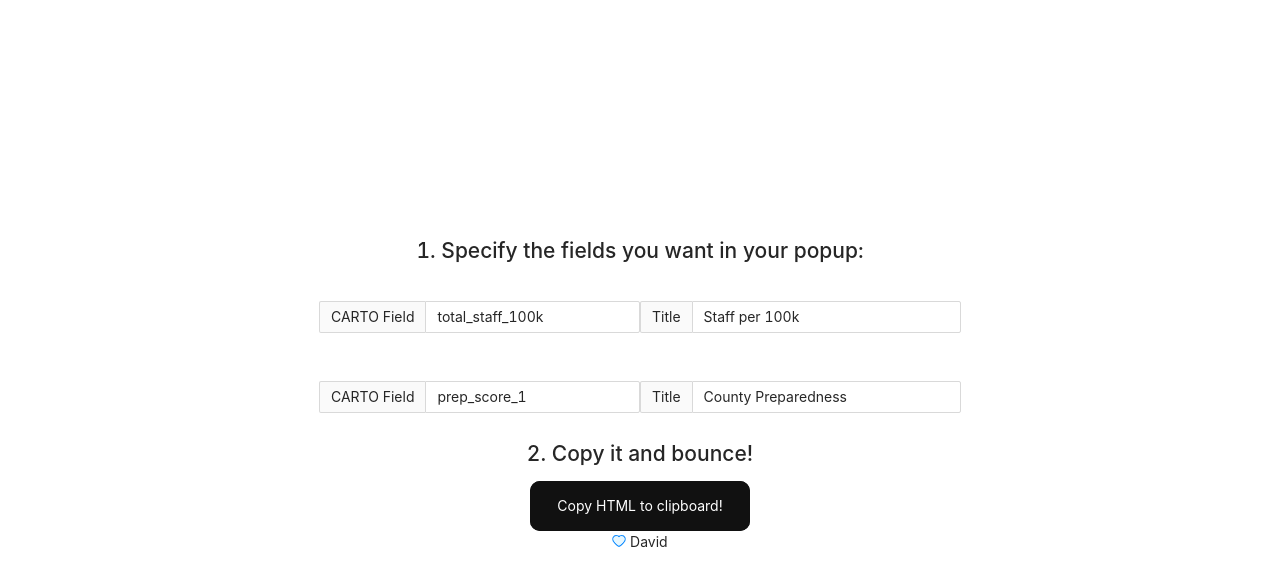
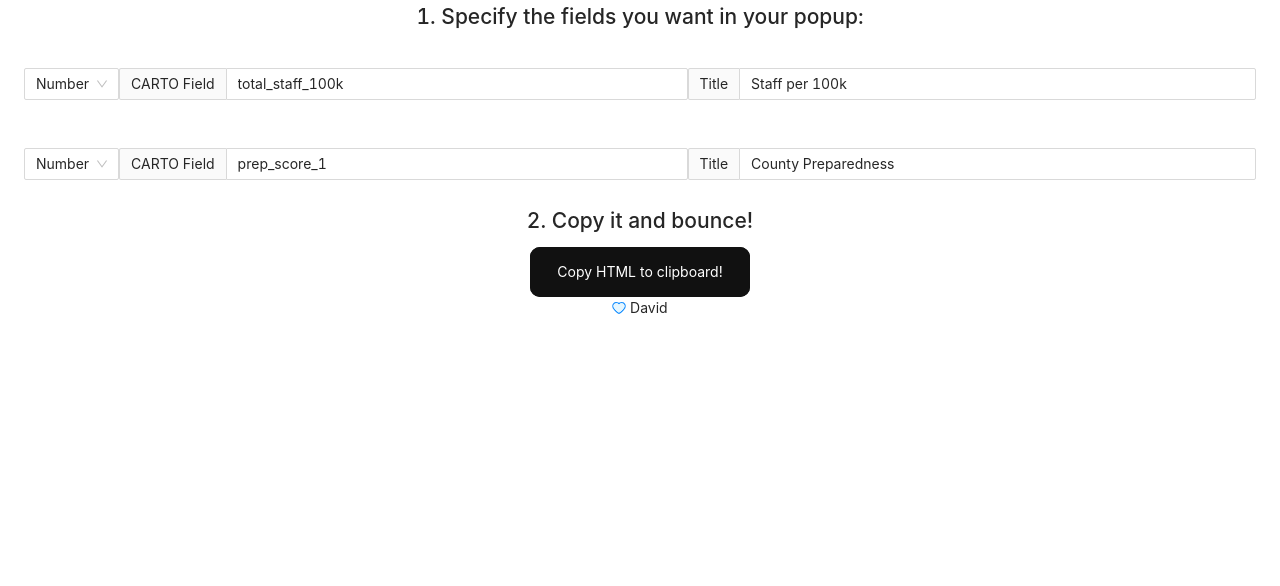
Before and after one commit to ruralinnovation/popoup-html-generator, a React (Create React App) app: page / in a window 1280 px wide. Shown: the top 586 px of the page. Built offline with nearby package versions, Linux system fonts and the light colour scheme.

Commit message:
Add field type options

```diff
--- a/src/App.js
+++ b/src/App.js
@@ -2,18 +2,26 @@ import React, {useState, useCallback} from 'react';
 import './App.css';
 import 'antd/dist/antd.css';
 import {generatePopupHTML, copyToClipboard} from "./htmlGenerators";
-import {Input} from "antd";
+import {Input, Select} from "antd";
 import {
   HeartTwoTone
 } from '@ant-design/icons';
 import {GlowButton} from "./GlowButton";
 
+const FIELD_TYPES = {
+  scoreOutOf100: 'Score from 0 to 100',
+  number: 'Number',
+  text: 'Text'
+}
+
 const defaultInputValues = [
   {
+    fieldType: FIELD_TYPES.number,
     fieldName: 'total_staff_100k',
     fieldDisplayName: 'Staff per 100k',
   },
   {
+    fieldType: FIELD_TYPES.scoreOutOf100,
     fieldName: 'prep_score_1',
     fieldDisplayName: 'County Preparedness',
   },
@@ -22,6 +30,15 @@ const defaultInputValues = [
 const FieldInput = ({fieldInputValue, onChange}) => {
   return (
     <div style={{display: 'flex', padding: 24}}>
+      <Select
+        defaultValue={FIELD_TYPES.number}
+        className="field-type"
+        onChange={(fieldType) => onChange({...fieldInputValue, fieldType,})}
+      >
+        <Select.Option value={FIELD_TYPES.scoreOutOf100}>{FIELD_TYPES.scoreOutOf100}</Select.Option>
+        <Select.Option value={FIELD_TYPES.number}>{FIELD_TYPES.number}</Select.Option>
+        <Select.Option value={FIELD_TYPES.text}>{FIELD_TYPES.text}</Select.Option>
+      </Select>
       <Input
         addonBefore="CARTO Field"
         placeholer={"eg state_pop_2018"}
@@ -47,8 +64,7 @@ function App() {
     updatedFieldInputValues[i] = newValue
     setFieldInputValues(updatedFieldInputValues)
   }, [fieldInputValues, setFieldInputValues])
-  console.log(defaultInputValues)
-
+  console.log(fieldInputValues)
   return (
     <div className="App">
       <div>
--- a/src/index.css
+++ b/src/index.css
@@ -1,5 +1,6 @@
 body {
   margin: 0;
+  background-color: #e4e4e4;
   font-family: -apple-system, BlinkMacSystemFont, 'Segoe UI', 'Roboto', 'Oxygen',
     'Ubuntu', 'Cantarell', 'Fira Sans', 'Droid Sans', 'Helvetica Neue',
     sans-serif;
@@ -12,18 +13,6 @@ code {
     monospace;
 }
 
-html,
-body {
-  margin: 0;
-  padding: 0;
-  width: 100%;
-  height: 100vh;
-  display: flex;
-  flex-direction: row;
-  justify-content: center;
-  align-items: center;
-  background: #000;
-}
 
 .glow-on-hover {
   width: 220px;
```
